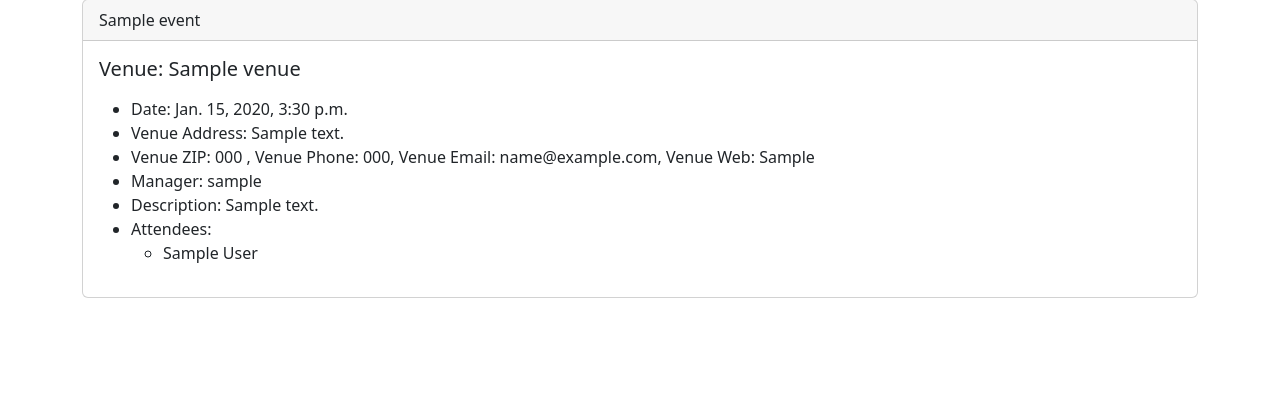
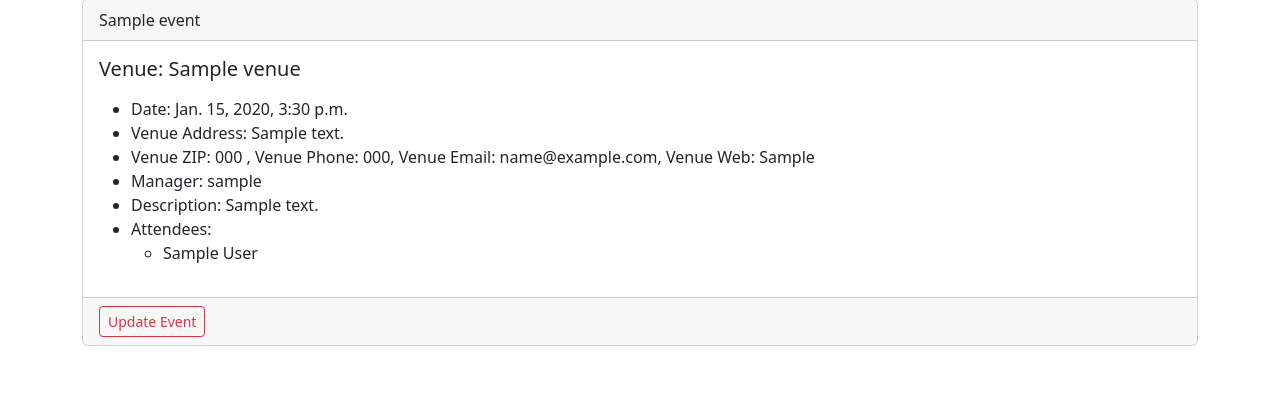
Before and after one commit to MUHAMMAD-NIYAS-P/Codemywednesdays, a Django app: page /events in a window 1280 px wide. Shown: the part 161-555 px from the top of the page. Run offline with Django 4.2, Linux system fonts and the light colour scheme; tables that the repository leaves empty hold one stand-in row (values such as "Sample post").

Commit message:
commit 11 v12 (create update event page and functionality)

```diff
--- a/events/templates/events/event_list.html
+++ b/events/templates/events/event_list.html
@@ -34,6 +34,9 @@
 
                 </p>
             </div>
+            <div class="card-footer text-muted">
+                   <a href="{% url 'update-event' event.id %}" class="btn btn-outline-danger btn-sm">Update Event</a>
+            </div>
         </div>
         <br>
     {% endfor %}
--- a/events/urls.py
+++ b/events/urls.py
@@ -11,4 +11,5 @@ urlpatterns = [
     path('search_venues', views.search_venues, name="search-venues"),
     path('update_venue/<venue_id>/', views.update_venue, name="update-venue"),
     path('add_event', views.add_event, name="add-event"),
+    path('update_event/<event_id>/', views.update_event, name="update-event"),
 ]
--- a/events/views.py
+++ b/events/views.py
@@ -8,6 +8,17 @@ from .forms import VenueForm, EventForm
 from django.db.models import Q
 
 # Create your views here.
+
+def update_event(request, event_id):
+    event = Event.objects.get(pk=event_id)
+    form = EventForm(request.POST or None, instance=event)
+    if form.is_valid():
+        form.save()
+        return redirect('list-events')
+
+    else:
+        return render(request, 'events/update_event.html', { 'event':event, 'form':form })
+
 
 def add_event(request):
 
```
Also changed, not shown: events/templates/events/update_event.html (added, +13 -0 lines).
